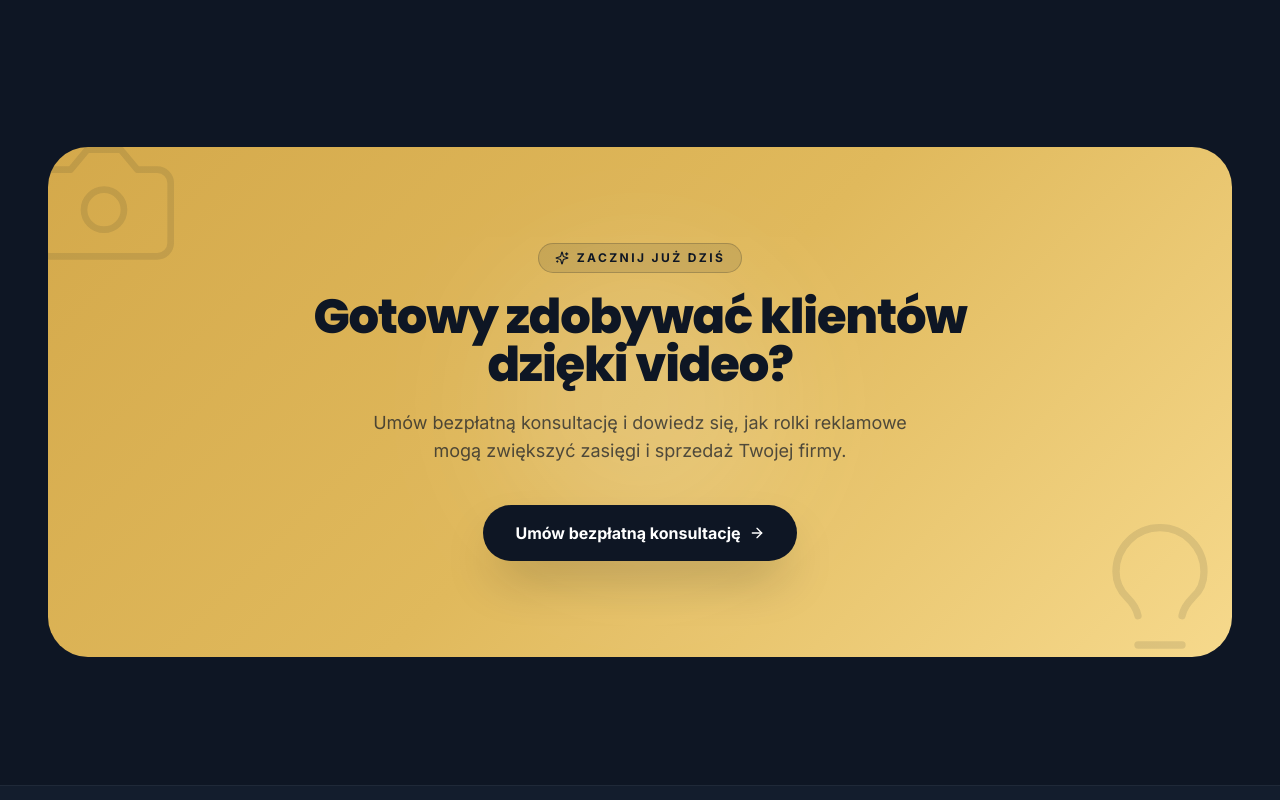
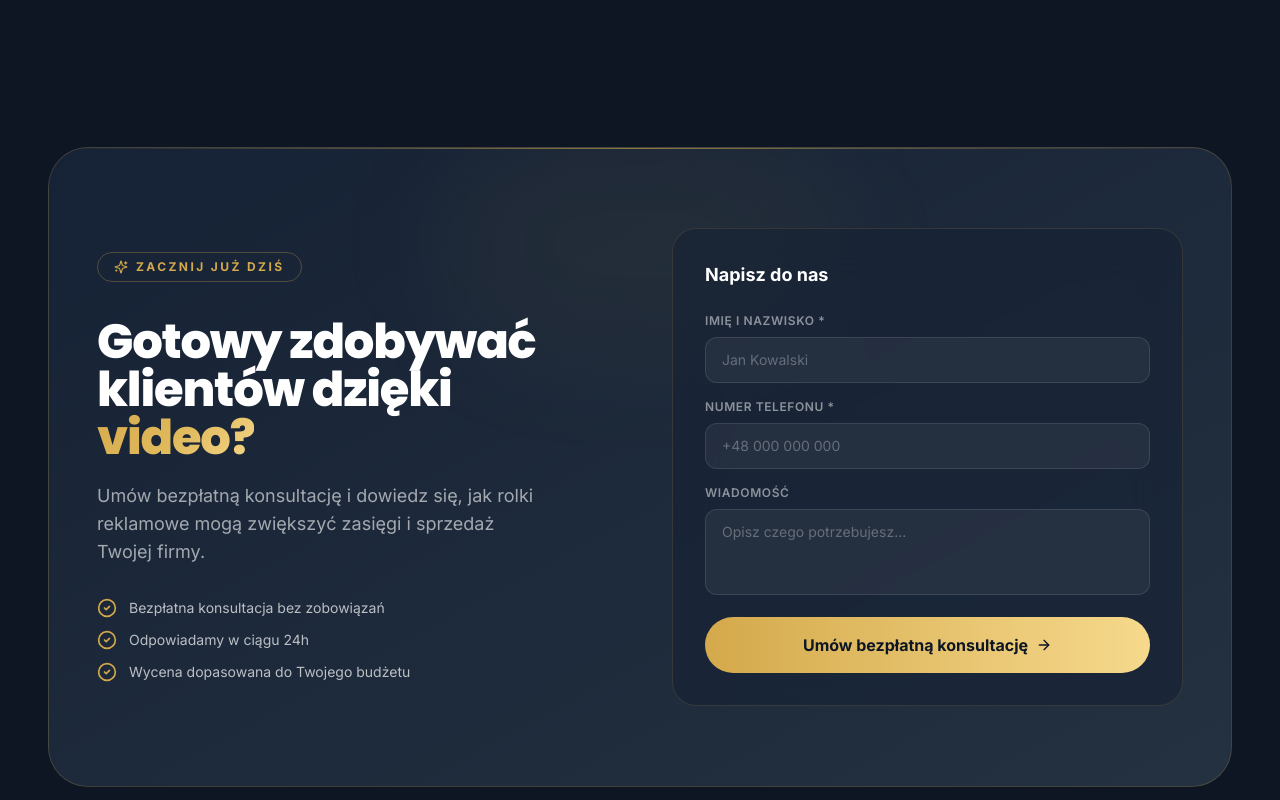
Before and after one commit to ikcreativeads/ikcreativeads, a Next.js app: page / in a window 1280 px wide. Shown: the part 8400-9200 px from the top of the page. Built offline with nearby package versions, Linux system fonts and the light colour scheme.

Commit message:
formularz kontaktowy z Formspree

```diff
--- a/src/components/CTA.tsx
+++ b/src/components/CTA.tsx
@@ -1,59 +1,170 @@
 "use client";
 
+import { useState } from "react";
 import { motion } from "framer-motion";
-import { ArrowRight, Camera, Lightbulb, Sparkles } from "lucide-react";
+import { ArrowRight, Sparkles, CheckCircle2, Loader2 } from "lucide-react";
 import Container from "./ui/Container";
 
 export default function CTA() {
+  const [status, setStatus] = useState<"idle" | "loading" | "success" | "error">("idle");
+  const [form, setForm] = useState({ name: "", phone: "", message: "" });
+
+  const handleSubmit = async (e: React.FormEvent) => {
+    e.preventDefault();
+    setStatus("loading");
+
+    try {
+      const res = await fetch("https://formspree.io/f/mjgdpajo", {
+        method: "POST",
+        headers: { "Content-Type": "application/json", Accept: "application/json" },
+        body: JSON.stringify({
+          name: form.name,
+          phone: form.phone,
+          message: form.message,
+        }),
+      });
+
+      if (res.ok) {
+        setStatus("success");
+        setForm({ name: "", phone: "", message: "" });
+      } else {
+        setStatus("error");
+      }
+    } catch {
+      setStatus("error");
+    }
+  };
+
   return (
     <section id="kontakt" className="relative section-padding">
       <Container>
         <motion.div
           initial={{ opacity: 0, y: 32 }}
           whileInView={{ opacity: 1, y: 0 }}
-          viewport={{ once: true, amount: 0.4 }}
+          viewport={{ once: true, amount: 0.3 }}
           transition={{ duration: 0.7 }}
-          className="relative overflow-hidden rounded-[2.5rem] bg-gold-gradient px-6 py-16 text-center sm:px-12 sm:py-20 lg:py-24"
+          className="relative overflow-hidden rounded-[2.5rem] bg-gradient-to-br from-[#162235] to-[#243140] border border-[#D4A94B]/20 px-6 py-16 sm:px-12 sm:py-20"
         >
-          {/* Decorative icons */}
-          <Camera
-            className="absolute -left-6 -top-6 h-32 w-32 text-navy/10 sm:h-40 sm:w-40"
-            strokeWidth={1}
-            aria-hidden="true"
-          />
-          <Lightbulb
-            className="absolute -bottom-8 -right-4 h-32 w-32 text-navy/10 sm:h-44 sm:w-44"
-            strokeWidth={1}
-            aria-hidden="true"
-          />
+          {/* Gold glow top */}
+          <div className="absolute inset-x-0 top-0 h-px bg-gradient-to-r from-transparent via-[#D4A94B]/60 to-transparent" />
+          <div className="absolute top-0 left-1/2 -translate-x-1/2 w-96 h-48 bg-[#D4A94B]/5 rounded-full blur-3xl pointer-events-none" />
 
-          <motion.div
-            animate={{ opacity: [0.4, 0.9, 0.4] }}
-            transition={{ duration: 3, repeat: Infinity, ease: "easeInOut" }}
-            className="absolute left-1/2 top-1/2 h-72 w-72 -translate-x-1/2 -translate-y-1/2 rounded-full bg-white/20 blur-3xl"
-            aria-hidden="true"
-          />
-
-          <div className="relative mx-auto max-w-2xl">
-            <span className="mb-5 inline-flex items-center gap-2 rounded-full border border-navy/20 bg-navy/10 px-4 py-1.5 text-xs font-bold uppercase tracking-[0.2em] text-navy">
+          <div className="relative grid gap-12 lg:grid-cols-2 lg:gap-16 items-center">
+            {/* Left — text */}
+            <div>
+              <span className="mb-5 inline-flex items-center gap-2 rounded-full border border-[#D4A94B]/30 bg-[#D4A94B]/8 px-4 py-1.5 text-xs font-bold uppercase tracking-[0.2em] text-[#D4A94B]">
                 <Sparkles className="h-3.5 w-3.5" />
                 Zacznij już dziś
               </span>
-            <h2 className="font-display text-3xl font-extrabold leading-tight tracking-tight text-navy sm:text-4xl lg:text-5xl">
-              Gotowy zdobywać klientów dzięki video?
+              <h2 className="font-display text-3xl font-extrabold leading-tight tracking-tight text-white sm:text-4xl lg:text-5xl mt-4">
+                Gotowy zdobywać klientów dzięki{" "}
+                <span className="text-gold-gradient">video?</span>
               </h2>
-            <p className="mx-auto mt-5 max-w-xl text-base leading-relaxed text-navy/70 sm:text-lg">
+              <p className="mt-5 text-base leading-relaxed text-white/60 sm:text-lg max-w-md">
                 Umów bezpłatną konsultację i dowiedz się, jak rolki reklamowe
                 mogą zwiększyć zasięgi i sprzedaż Twojej firmy.
               </p>
-            <div className="mt-10">
-              <a
-                href="mailto:ikcreativeads@gmail.com"
-                className="group inline-flex items-center justify-center gap-2 rounded-full bg-navy px-8 py-4 text-base font-bold text-white shadow-2xl transition-transform hover:scale-105"
+
+              <div className="mt-8 space-y-3">
+                {[
+                  "Bezpłatna konsultacja bez zobowiązań",
+                  "Odpowiadamy w ciągu 24h",
+                  "Wycena dopasowana do Twojego budżetu",
+                ].map((item) => (
+                  <div key={item} className="flex items-center gap-3">
+                    <CheckCircle2 className="h-5 w-5 text-[#D4A94B] shrink-0" />
+                    <span className="text-sm text-white/70">{item}</span>
+                  </div>
+                ))}
+              </div>
+            </div>
+
+            {/* Right — form */}
+            <div className="glass-strong rounded-3xl p-6 sm:p-8">
+              {status === "success" ? (
+                <div className="flex flex-col items-center justify-center py-10 text-center gap-4">
+                  <CheckCircle2 className="h-16 w-16 text-[#D4A94B]" />
+                  <h3 className="text-xl font-bold text-white">Wiadomość wysłana!</h3>
+                  <p className="text-white/60 text-sm">Odezwiemy się do Ciebie w ciągu 24 godzin.</p>
+                  <button
+                    onClick={() => setStatus("idle")}
+                    className="mt-2 text-sm text-[#D4A94B] hover:text-[#F6D98C] transition-colors"
                   >
+                    Wyślij kolejną wiadomość
+                  </button>
+                </div>
+              ) : (
+                <form onSubmit={handleSubmit} className="space-y-4">
+                  <h3 className="text-lg font-bold text-white mb-6">
+                    Napisz do nas
+                  </h3>
+
+                  <div>
+                    <label className="block text-xs font-semibold text-white/50 uppercase tracking-wider mb-2">
+                      Imię i nazwisko *
+                    </label>
+                    <input
+                      type="text"
+                      required
+                      value={form.name}
+                      onChange={(e) => setForm({ ...form, name: e.target.value })}
+                      placeholder="Jan Kowalski"
+                      className="w-full rounded-xl border border-white/10 bg-white/5 px-4 py-3 text-sm text-white placeholder-white/30 focus:border-[#D4A94B]/50 focus:outline-none focus:bg-white/8 transition-colors"
+                    />
+                  </div>
+
+                  <div>
+                    <label className="block text-xs font-semibold text-white/50 uppercase tracking-wider mb-2">
+                      Numer telefonu *
+                    </label>
+                    <input
+                      type="tel"
+                      required
+                      value={form.phone}
+                      onChange={(e) => setForm({ ...form, phone: e.target.value })}
+                      placeholder="+48 000 000 000"
+                      className="w-full rounded-xl border border-white/10 bg-white/5 px-4 py-3 text-sm text-white placeholder-white/30 focus:border-[#D4A94B]/50 focus:outline-none focus:bg-white/8 transition-colors"
+                    />
+                  </div>
+
+                  <div>
+                    <label className="block text-xs font-semibold text-white/50 uppercase tracking-wider mb-2">
+                      Wiadomość
+                    </label>
+                    <textarea
+                      rows={3}
+                      value={form.message}
+                      onChange={(e) => setForm({ ...form, message: e.target.value })}
+                      placeholder="Opisz czego potrzebujesz..."
+                      className="w-full rounded-xl border border-white/10 bg-white/5 px-4 py-3 text-sm text-white placeholder-white/30 focus:border-[#D4A94B]/50 focus:outline-none focus:bg-white/8 transition-colors resize-none"
+                    />
+                  </div>
+
+                  {status === "error" && (
+                    <p className="text-red-400 text-xs">
+                      Coś poszło nie tak. Spróbuj ponownie lub napisz na ikcreativeads@gmail.com
+                    </p>
+                  )}
+
+                  <button
+                    type="submit"
+                    disabled={status === "loading"}
+                    className="group w-full inline-flex items-center justify-center gap-2 rounded-full bg-gradient-to-r from-[#D4A94B] to-[#F6D98C] px-8 py-4 text-base font-bold text-[#0E1624] hover:shadow-[0_0_30px_rgba(212,169,75,0.4)] transition-all hover:scale-[1.02] disabled:opacity-70 disabled:cursor-not-allowed"
+                  >
+                    {status === "loading" ? (
+                      <>
+                        <Loader2 className="h-4 w-4 animate-spin" />
+                        Wysyłanie...
+                      </>
+                    ) : (
+                      <>
                         Umów bezpłatną konsultację
-                <ArrowRight className="h-4 w-4 transition-transform group-hover:translate-x-1" />
-              </a>
+                        <ArrowRight className="h-4 w-4 group-hover:translate-x-1 transition-transform" />
+                      </>
+                    )}
+                  </button>
+                </form>
+              )}
             </div>
           </div>
         </motion.div>
```
Lines whose indentation alone changed are shown as unchanged.
